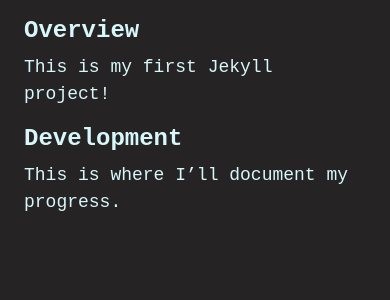
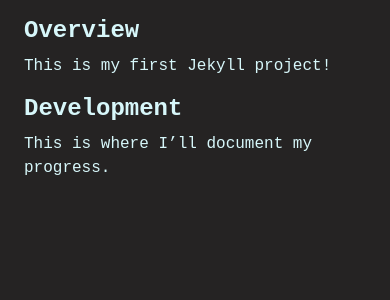
Before and after one commit to willn-dev/willn-dev.github.io, a Jekyll site: the page built from _projects/testproj.md, in a window 390 px wide. Shown: the top 300 px of the page. Built offline with Jekyll 4.4.1, drawn with Linux system fonts in a browser that asks for light colours.

Commit message:
adjust clamp minimum in variables.scss

```diff
--- a/_sass/_variables.scss
+++ b/_sass/_variables.scss
@@ -79,7 +79,7 @@
   --heading-color: rgb(215, 247, 250);
 
   --body-font: 'RobotoMono', monospace;
-  --body-font-size: clamp(18px, 2vw, 30px);
+  --body-font-size: clamp(16px, 2vw, 30px);
 
   --link-color: rgb(215, 247, 250);
   --link-hover-color: #ffffff;
```
